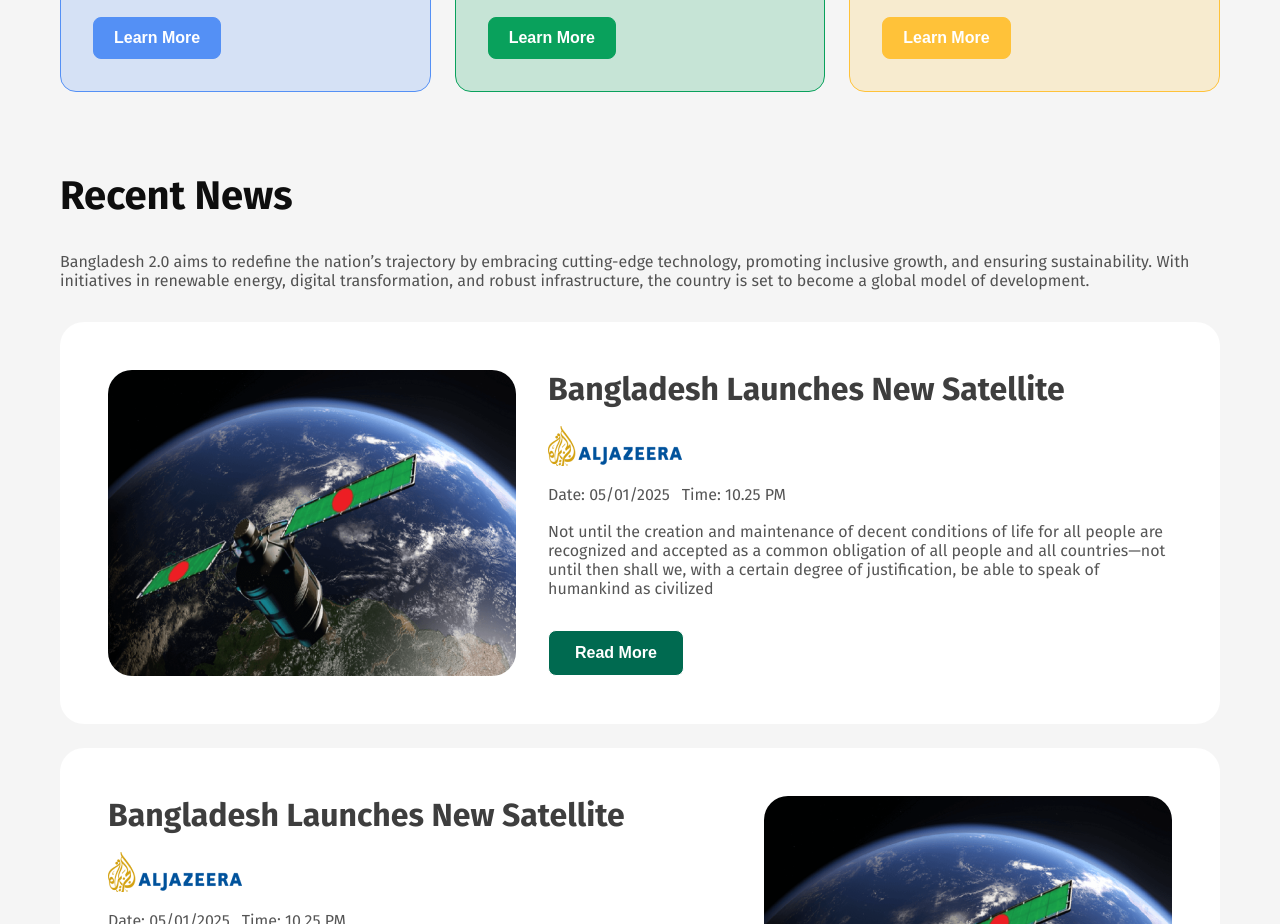
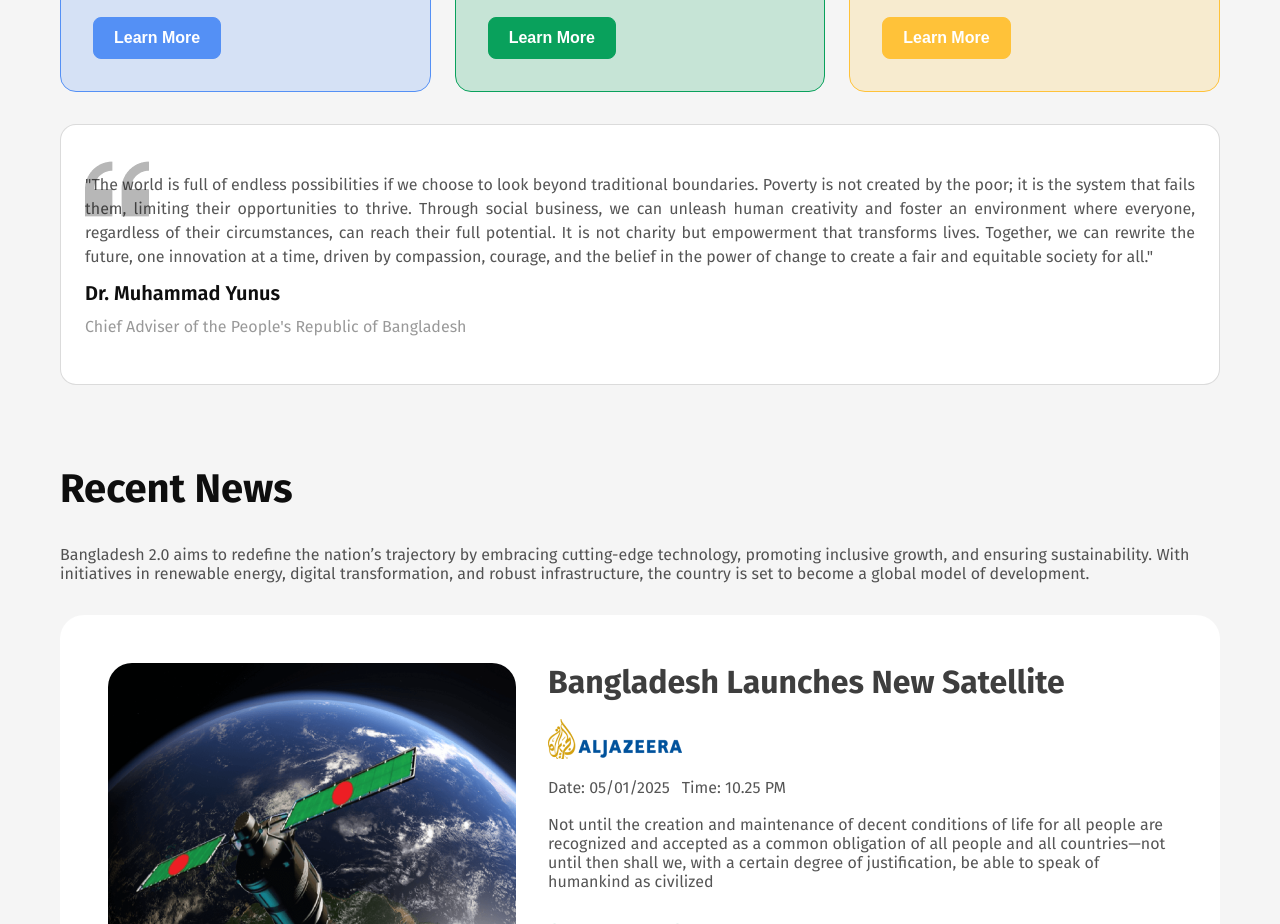
Before and after one commit to mzs21/b11-a1, a plain HTML site: page index.html in a window 1280 px wide. Shown: the part 1520-2444 px from the top of the page. Drawn offline with Linux system fonts and the light colour scheme.

Commit message:
add: quote

```diff
--- a/index.html
+++ b/index.html
@@ -127,6 +127,25 @@
             </div>
 
             <button type="button">Learn More</button>
+          </div>
+        </div>
+
+        <div class="quote">
+          <div class="quote-container headline">
+            <p>
+              "The world is full of endless possibilities if we choose to look
+              beyond traditional boundaries. Poverty is not created by the poor;
+              it is the system that fails them, limiting their opportunities to
+              thrive. Through social business, we can unleash human creativity
+              and foster an environment where everyone, regardless of their
+              circumstances, can reach their full potential. It is not charity
+              but empowerment that transforms lives. Together, we can rewrite
+              the future, one innovation at a time, driven by compassion,
+              courage, and the belief in the power of change to create a fair
+              and equitable society for all."
+            </p>
+            <h3>Dr. Muhammad Yunus</h3>
+            <p>Chief Adviser of the People's Republic of Bangladesh</p>
           </div>
         </div>
       </section>
--- a/style.css
+++ b/style.css
@@ -266,6 +266,49 @@ nav button {
   }
 }
 
+.quote {
+  display: grid;
+  padding: 48px 24px;
+  background-color: #ffffff;
+  border-radius: 16px;
+  border: 1px solid rgba(14, 14, 14, 0.15);
+  color: rgba(14, 14, 14, 0.8);
+}
+
+.quote .headline {
+  row-gap: 12px;
+}
+
+.quote-container {
+  position: relative;
+}
+
+.quote-container::before {
+  content: "";
+  position: absolute;
+  top: -16px;
+  left: 0px;
+  width: 64px;
+  height: 64px;
+  background-image: url("./assets/quote-bg.png");
+  background-size: contain;
+  background-repeat: no-repeat;
+}
+
+.quote .headline h3 {
+  font-size: 20px;
+  font-weight: 600;
+}
+
+.quote .headline p:first-child {
+  line-height: 24px;
+  text-align: justify;
+}
+
+.quote .headline p:last-child {
+  color: rgba(14, 14, 14, 0.6);
+}
+
 .recent-news {
   display: grid;
   row-gap: 32px;
```
